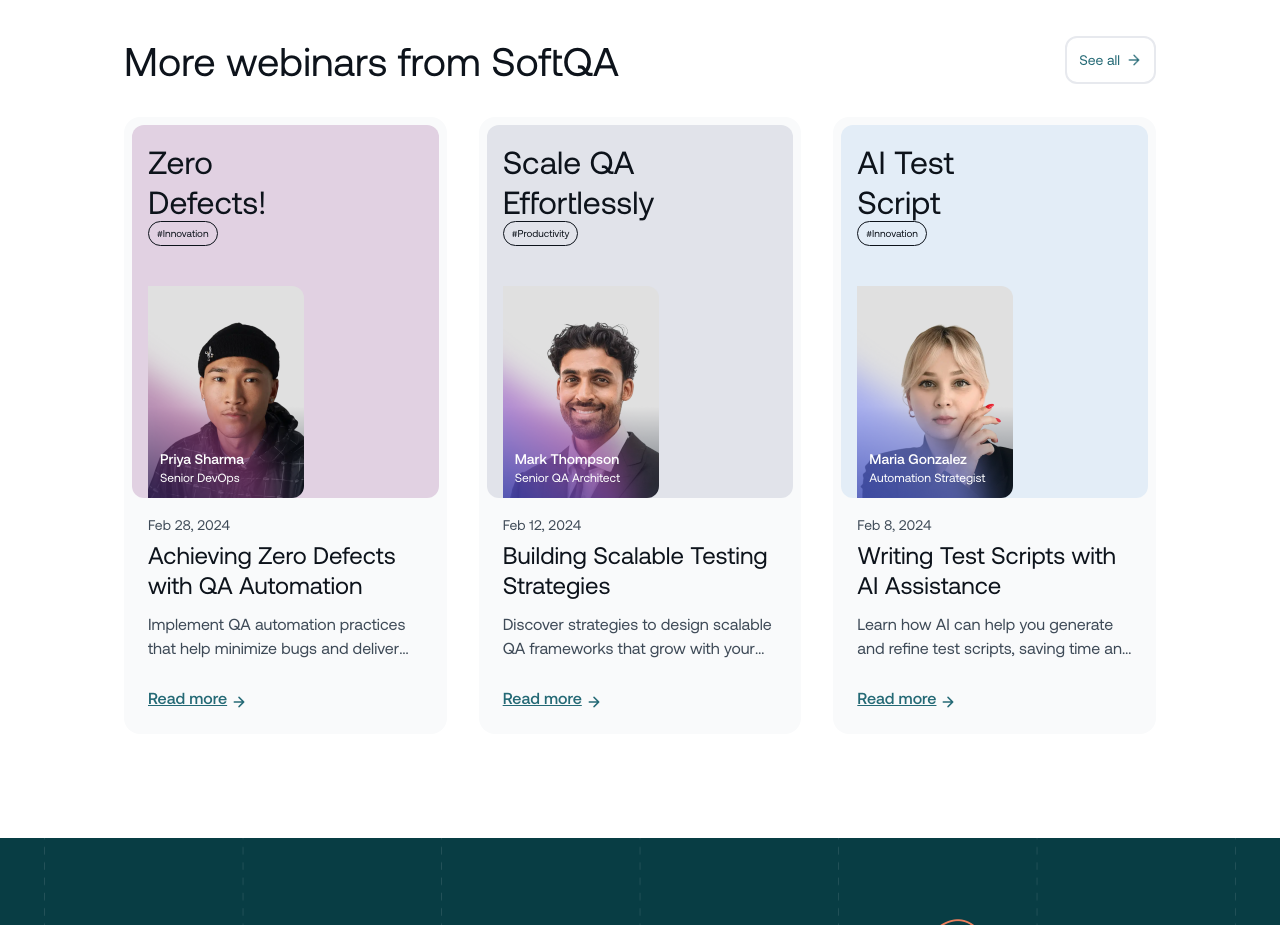
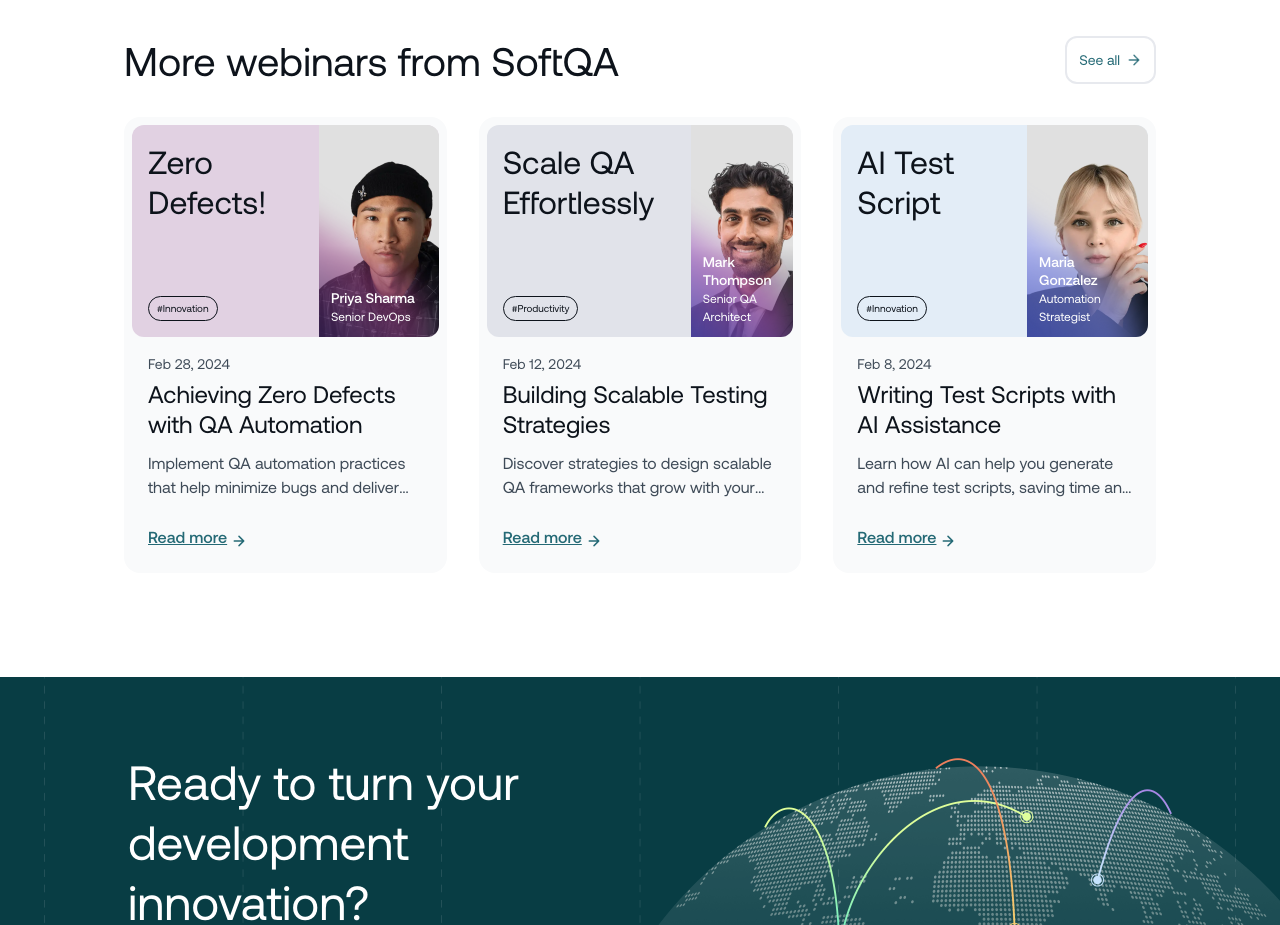
Before and after one commit to azkaanasiyya/softqa, a Next.js app: page /webinar/webinardetail in a window 1280 px wide. Shown: the part 6260-7185 px from the top of the page. Built offline with nearby package versions, Linux system fonts and the light colour scheme.

Commit message:
style: adjust flex card on desktop screen

```diff
--- a/src/components/webinar/webinardetail/morewebdetail.tsx
+++ b/src/components/webinar/webinardetail/morewebdetail.tsx
@@ -104,7 +104,7 @@ export default function MoreWebDetail() {
                   delay={0.5}
                   className="bg-grayscale-50 rounded-[16px] p-2 xl:min-h-[456px] flex flex-col"
                 >
-                  <div className={`${item.tagColor} rounded-[12px] pl-[13.82px] md:pl-[14.58px] xl:pl-4 flex flex-row xl:flex-wrap gap-[13.87px] xl:gap-6 justify-between`}>
+                  <div className={`${item.tagColor} rounded-[12px] pl-[13.82px] md:pl-[14.58px] xl:pl-4 flex flex-row gap-[13.87px] xl:gap-6 justify-between`}>
                     <div className="flex flex-col max-w-[164px] items-start justify-between my-[13.82px] md:my-[14.58px] xl:my-4">
                       <h4 className="md:w-[94.76px] xl:w-auto text-[27.64px] md:text-[18.49px] xl:text-[32px] leading-[34.56px] md:leading-[23.11px] xl:leading-10 text-grayscale-900">
                         {item.title}
```
